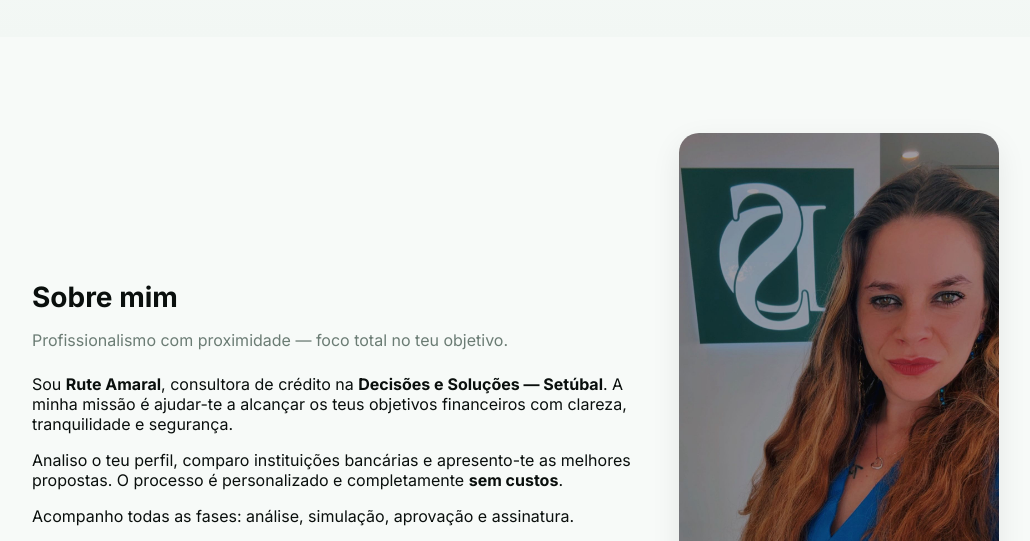
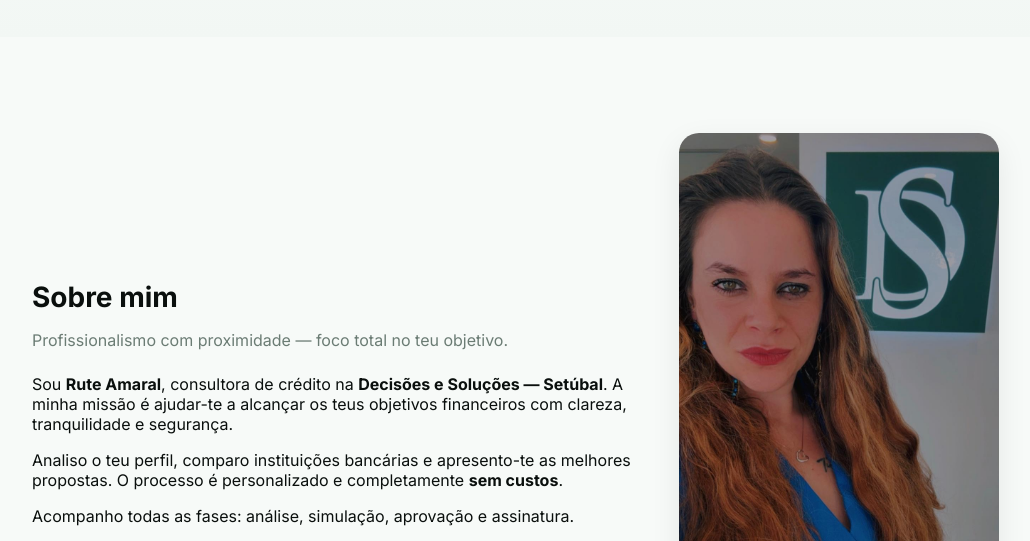
Before and after one commit to site-ruteamaral/site-ruteamaral, a plain HTML site: page index.html in a window 1280 px wide. Shown: the part 538-1079 px from the top of the page, without its empty margins (82-1112 px from the left). Drawn offline with Linux system fonts and the light colour scheme.

Commit message:
Update index.html

```diff
--- a/index.html
+++ b/index.html
@@ -398,7 +398,7 @@
     <!-- FOTO -->
     <figure class="profile">
       <!-- Garante que o nome do ficheiro corresponde ao que tens no projeto -->
-      <img src="rute foto.pngg.jpg" alt="Rute Amaral — Consultora de Crédito">
+      <img src="ruteprofissional.jpg" alt="Rute Amaral — Consultora de Crédito">
       <figcaption class="caption">
         Rute Amaral<br>
         <small>Consultora de Crédito</small>
```
